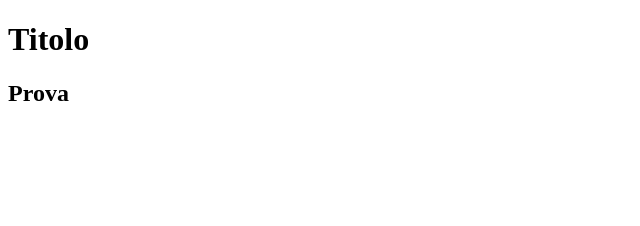
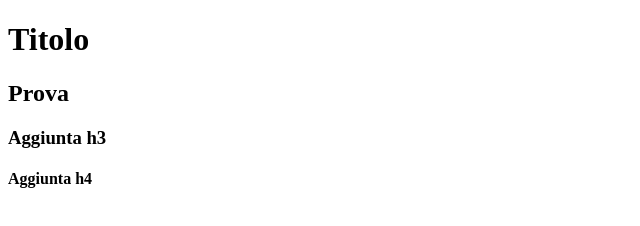
Before and after one commit to PerpigliaDaniele/prova, a plain HTML site: page index.html in a window 1280 px wide. Shown: the whole page, without its empty margins (0-640 px from the left). Drawn offline with Linux system fonts and the light colour scheme.

Commit message:
Aggiunto h3 e h4

```diff
--- a/index.html
+++ b/index.html
@@ -9,5 +9,7 @@
 <body>
     <h1>Titolo</h1>
     <h2>Prova</h2>
+    <h3>Aggiunta h3</h3>
+    <h4>Aggiunta h4</h4>
 </body>
 </html>
```
